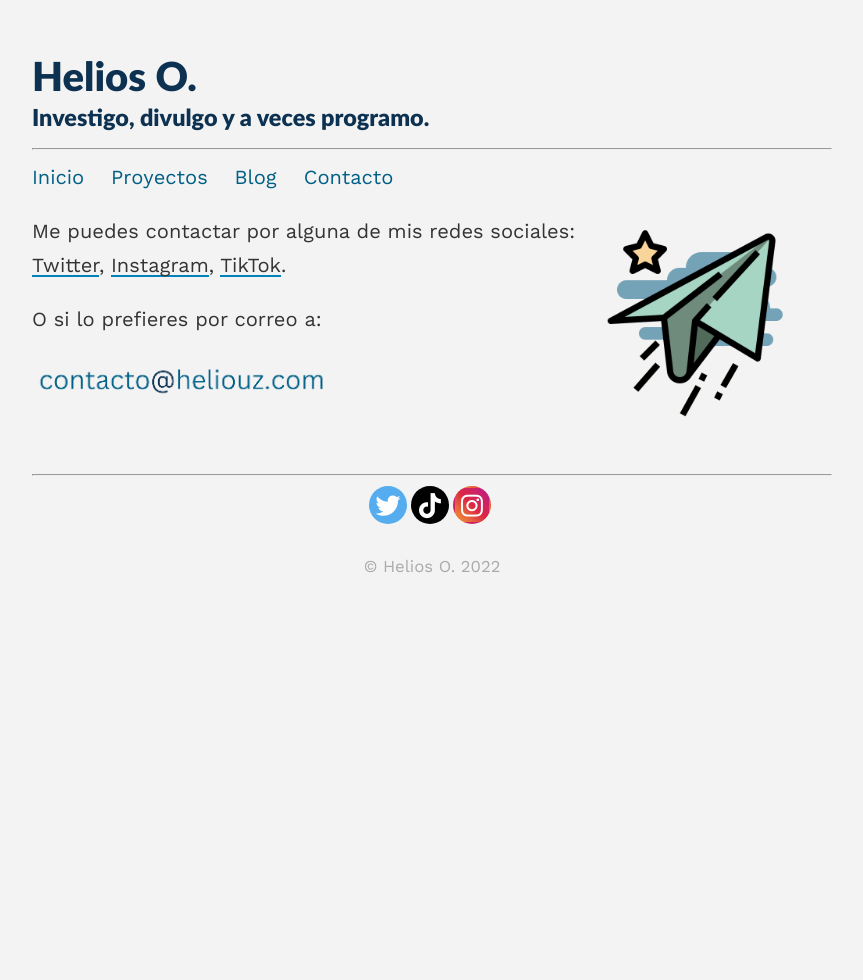
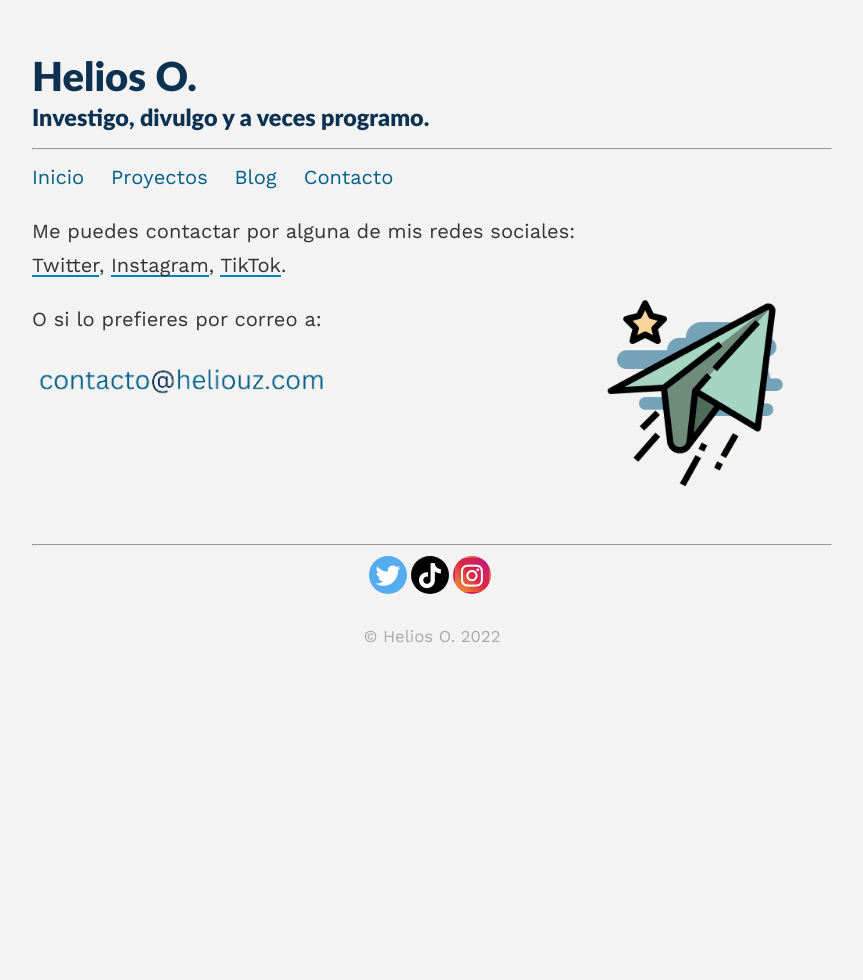
Before and after one commit to Heliouz/Heliouz.github.io, a Jekyll site: the page built from _pages/contacto.md, in a window 1280 px wide. Shown: the whole page, without its empty margins (208-1071 px from the left). Built offline with Jekyll 4.4.1, drawn with Linux system fonts in a browser that asks for light colours.

Commit message:
Update contacto.md

```diff
--- a/_pages/contacto.md
+++ b/_pages/contacto.md
@@ -4,7 +4,7 @@
 permalink: /contacto/
 published: true
 ---
-<img align="right" src="/assets/images/plane.png" width="25%" style="padding-right:5%; padding-bottom:50px; padding-top:10px"/>
+<img align="right" src="/assets/images/plane.png" width="25%" style="padding-right:5%; padding-bottom:50px; padding-top:10%"/>
 
 Me puedes contactar por alguna de mis redes sociales: [Twitter](https://twitter.com/Heliouz__), [Instagram](https://www.instagram.com/heliouz_/), [TikTok](https://www.tiktok.com/@heliouz_).
 
```
